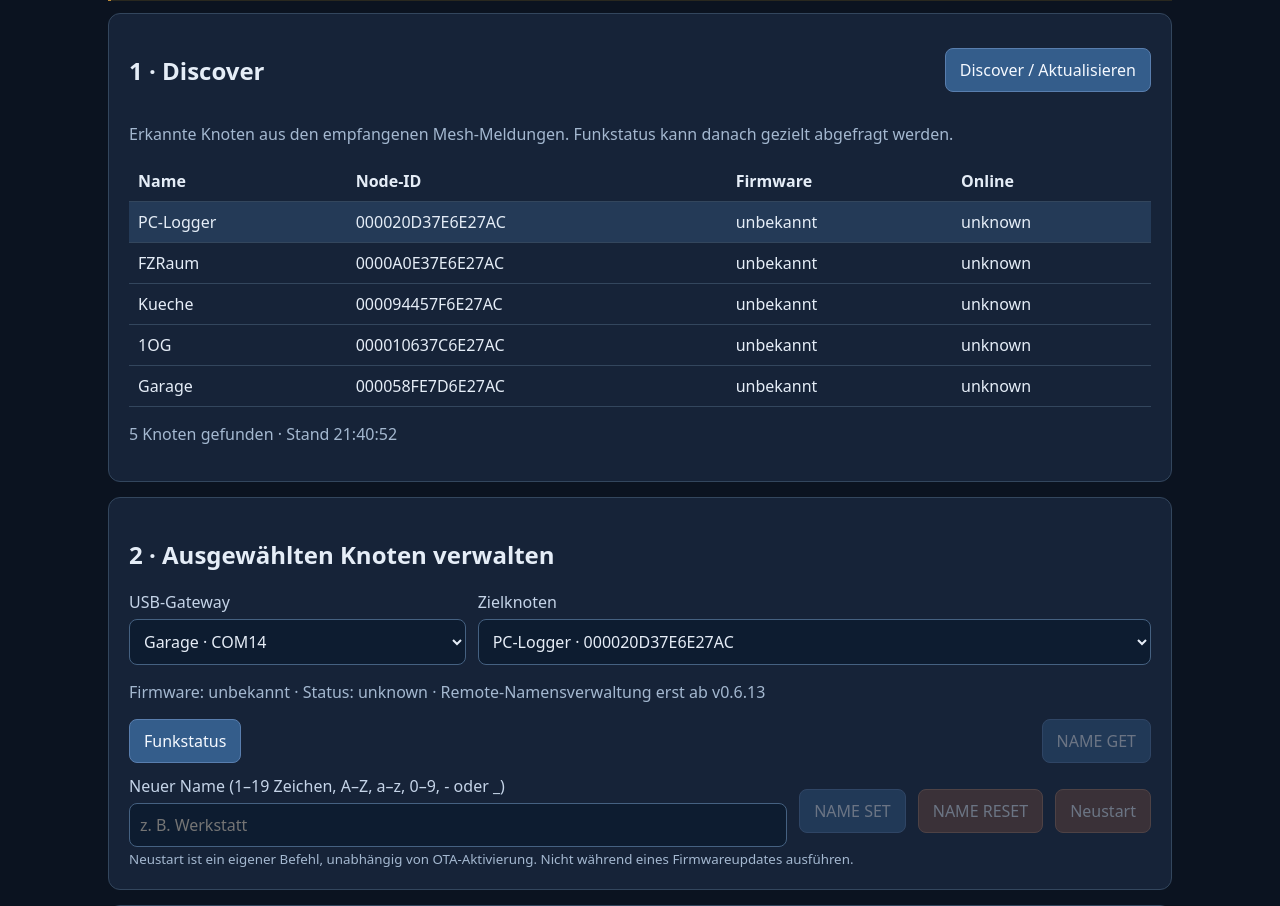
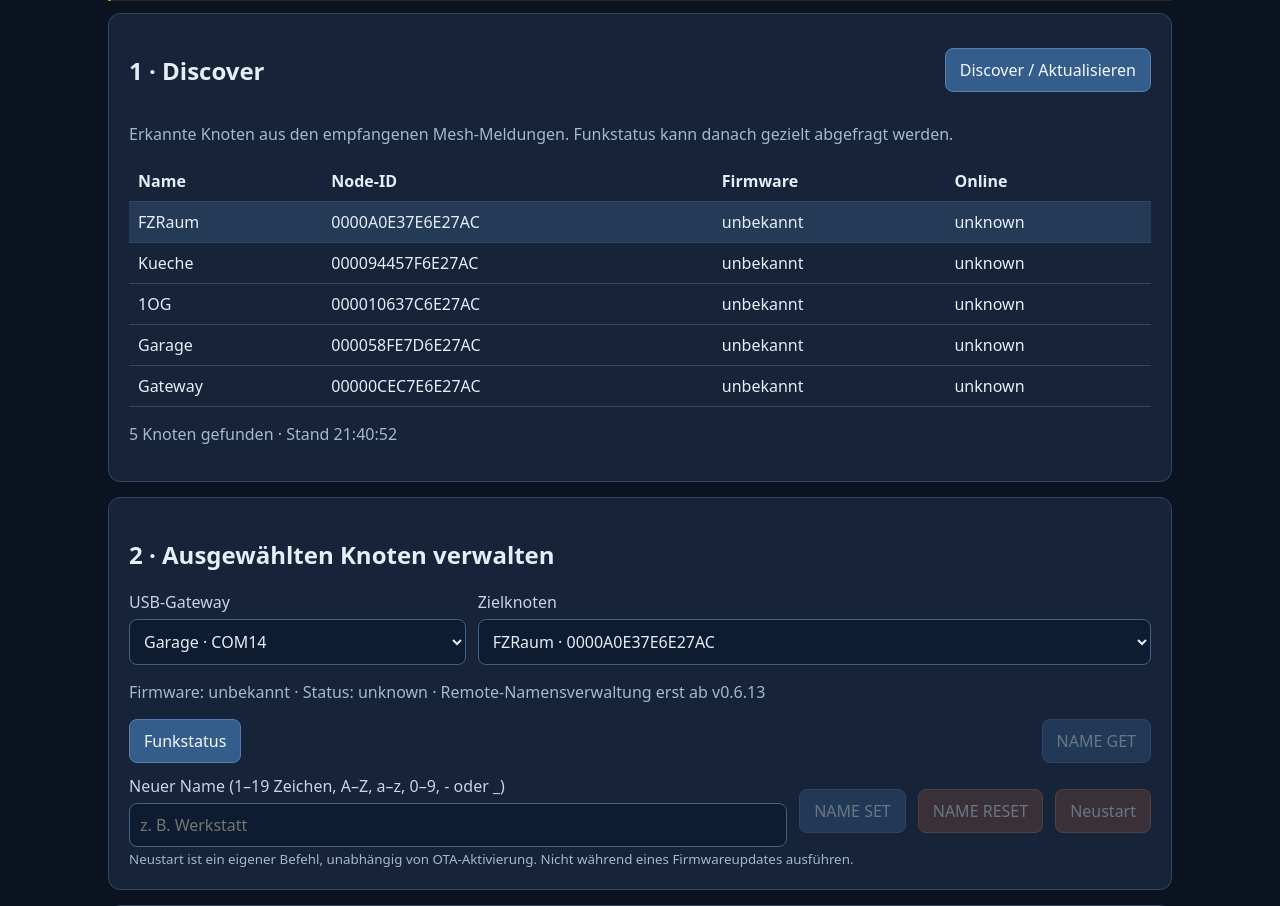
Before and after one commit to lexxi/smoke-listener-mesh, a Flask app: page /nodes in a window 1280 px wide. Shown: the part 198-1104 px from the top of the page. Run offline with Flask 3, Linux system fonts and the light colour scheme; data that the repository does not hold is empty.

Commit message:
fix: node management versions and gateway configuration

```diff
--- a/config/nodes.csv
+++ b/config/nodes.csv
@@ -1,6 +1,6 @@
 mac,name,location
-AC:27:6E:7E:D3:20,,PC-Logger
 AC:27:6E:7E:E3:A0,,FZRaum
 AC:27:6E:7F:45:94,,Kueche
 AC:27:6E:7C:63:10,,1OG
 AC:27:6E:7D:FE:58,,Garage
+AC:27:6E:7E:EC:0C,Gateway,PC-Gateway
--- a/web/templates/nodes.html
+++ b/web/templates/nodes.html
@@ -49,7 +49,7 @@ function nodeId(mac){
     parts.reverse().join('').padStart(16,'0'):null;
 }
 function versionAtLeast(v){
- const a=String(v||'').match(/^(\d+)\.(\d+)\.(\d+)$/);
+ const a=String(v||'').match(/^(\d+)\.(\d+)\.(\d+)(?:\.[a-h])?$/);
  return !!a && (+a[1]>0 || +a[2]>6 || (+a[2]===6 && +a[3]>=13));
 }
 async function discover(){
```
Also changed, not shown: 1 other file.
